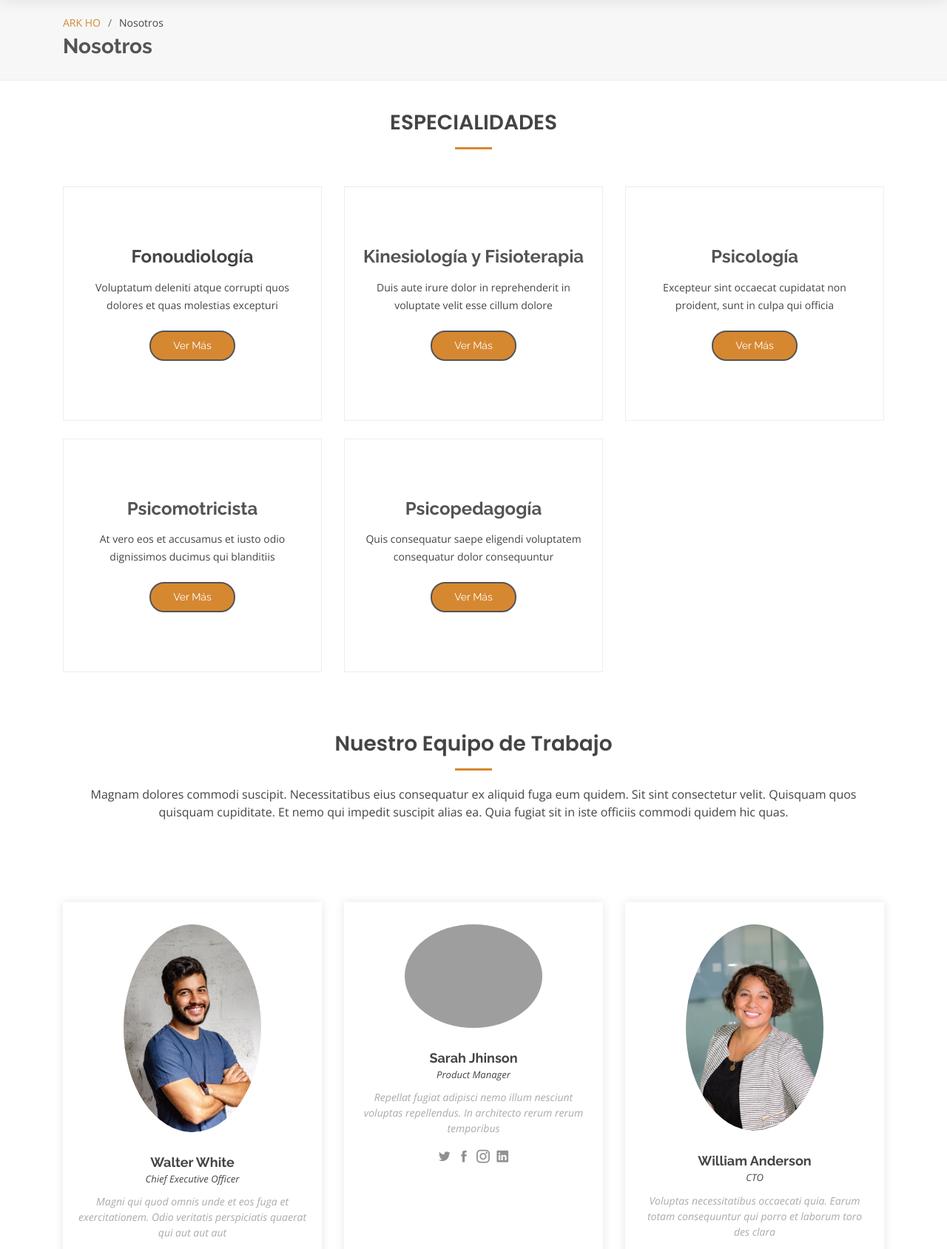
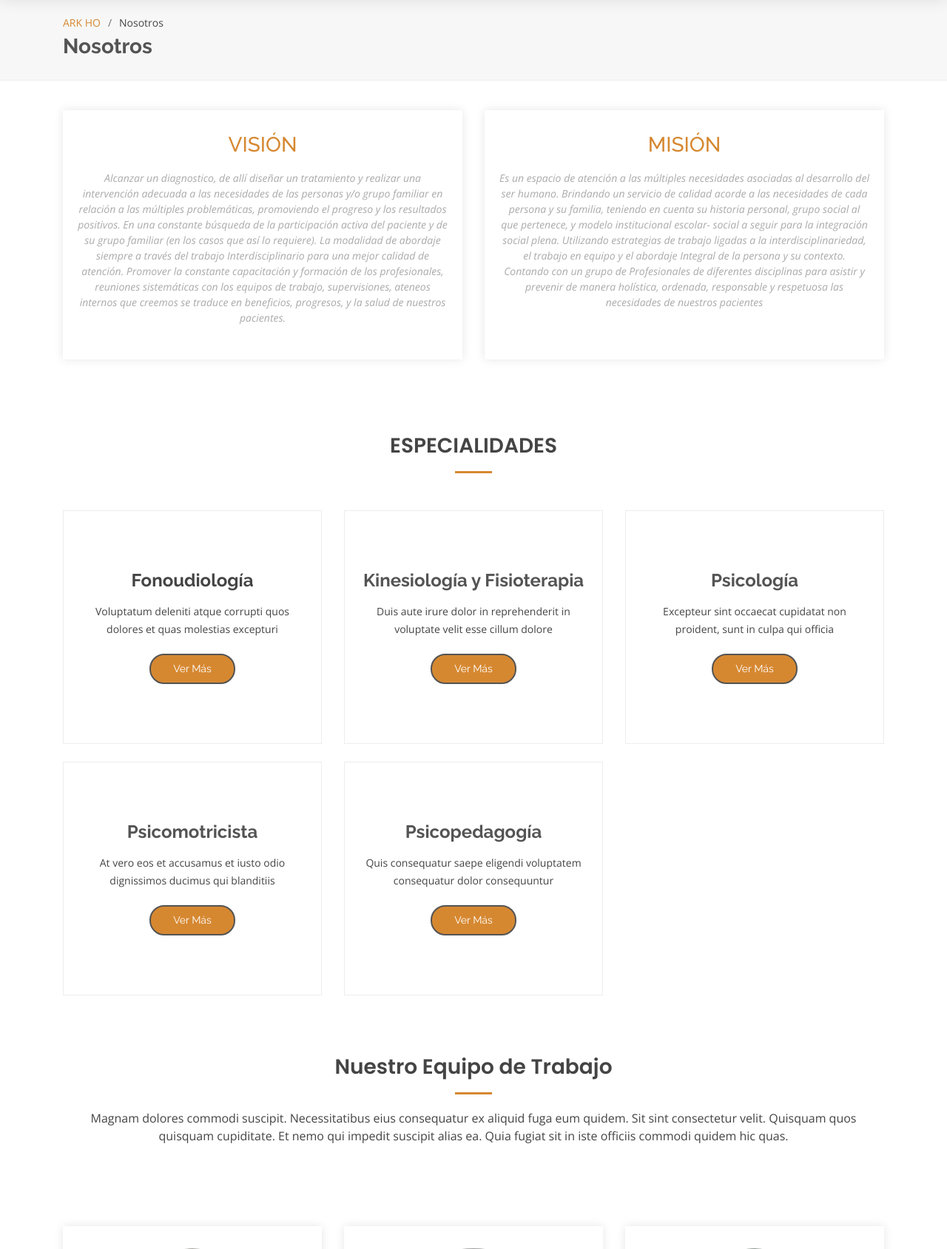
Before and after one commit to nico91d/TrabajoF, a PHP site: page /nosotros.php in a window 1280 px wide. Shown: the part 70-1759 px from the top of the page at 74% size. Run offline with PHP 8.4, Linux system fonts and the light colour scheme; grey boxes are pictures that could not be loaded.

Commit message:
Update nosotros.php

```diff
--- a/nosotros.php
+++ b/nosotros.php
@@ -66,6 +66,38 @@
 
       </div>
     </section><!-- End Breadcrumbs -->
+
+
+<section id="team" class="team">
+      <div class="container">
+
+        <div class="row">
+          <div class="col-lg-6 col-md-6 d-flex align-items-stretch">
+            <div class="member">
+              <h3 style="color:#D68831">VISIÓN</h3>
+              <p>
+                Alcanzar un diagnostico, de allí diseñar un tratamiento y realizar una intervención adecuada a las necesidades de las personas y/o grupo familiar en relación a las múltiples problemáticas, promoviendo el progreso y los resultados positivos. En una constante búsqueda de la participación activa del paciente y de su grupo familiar (en los casos que así lo requiere). La modalidad de abordaje siempre a través del trabajo Interdisciplinario para una mejor calidad de atención. Promover la constante capacitación y formación de los profesionales, reuniones sistemáticas con los equipos de trabajo, supervisiones, ateneos internos que creemos se traduce en beneficios, progresos, y la salud de nuestros pacientes.
+              </p>
+            </div>
+          </div>
+
+          <div class="col-lg-6 col-md-6 d-flex align-items-stretch">
+            <div class="member">
+              <h3 style="color:#D68831">MISIÓN</h3>
+              <p>
+                Es un espacio de atención a las múltiples necesidades asociadas al desarrollo del ser humano. Brindando un servicio de calidad acorde a las necesidades de cada persona y su familia, teniendo en cuenta su historia personal, grupo social al que pertenece, y modelo institucional escolar- social a seguir para la integración social plena. Utilizando estrategias de trabajo ligadas a la interdisciplinariedad, el trabajo en equipo y el abordaje Integral de la persona y su contexto. Contando con un grupo de Profesionales de diferentes disciplinas para asistir y prevenir de manera holística, ordenada, responsable y respetuosa las necesidades de nuestros pacientes
+              </p>
+            </div>
+
+            </div>
+          </div>
+
+
+
+        </div>
+      </div>
+    </section>
+    <!--termina la seccion team-->
 
     <!-- ======= Services Section ======= -->
     <section id="services" class="services">
```
